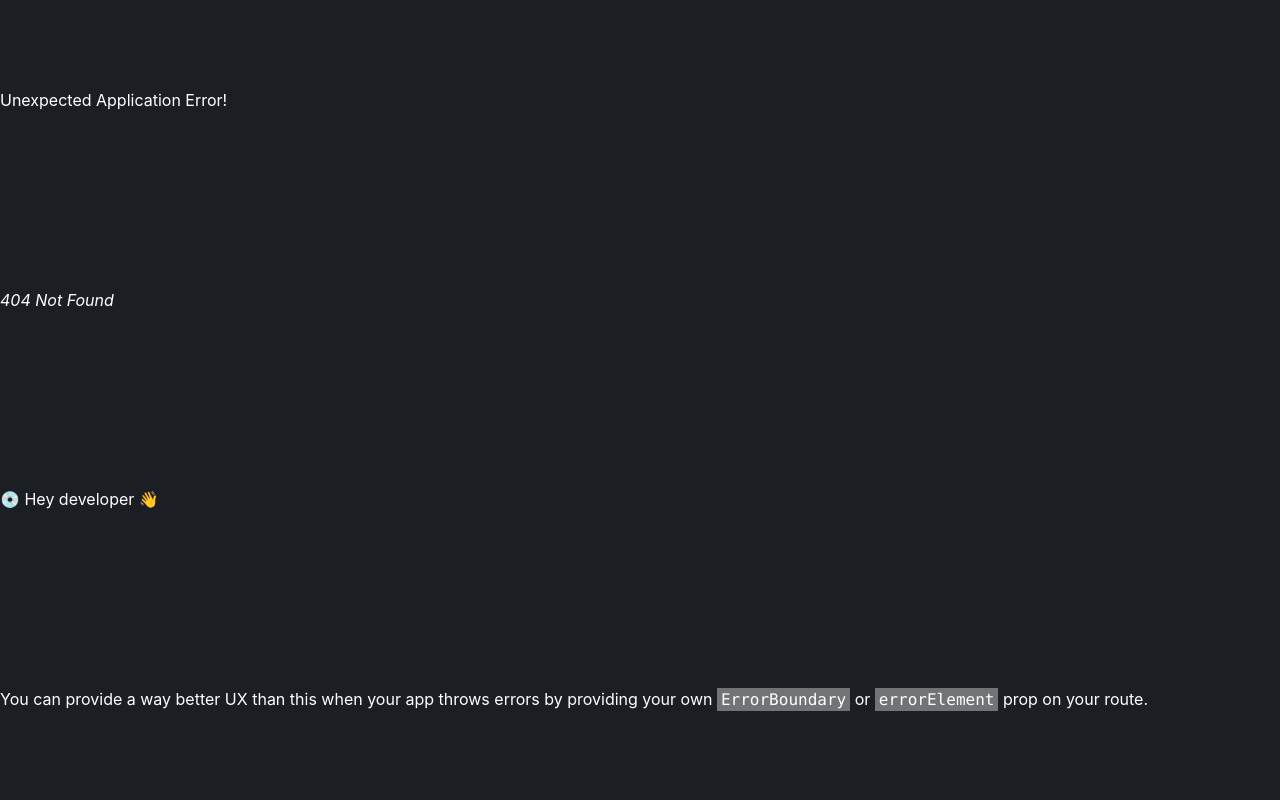
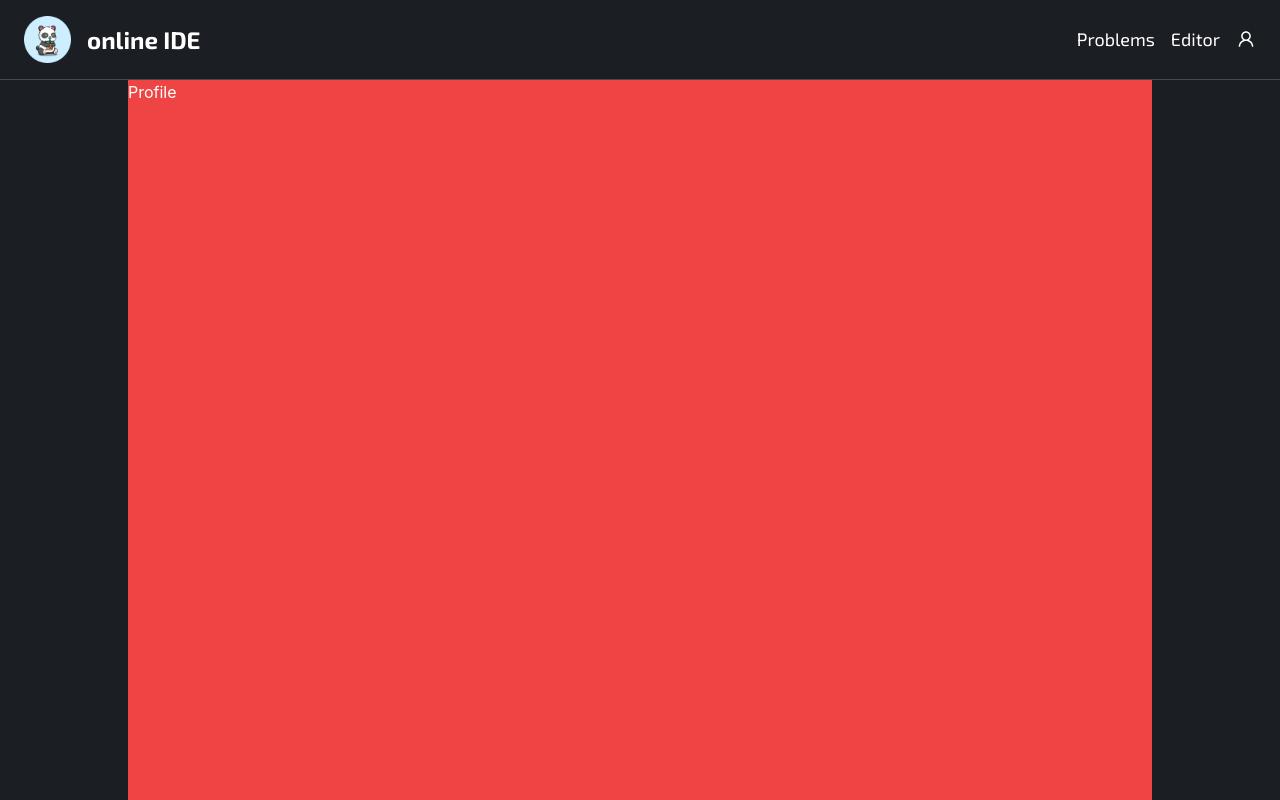
Before and after one commit to shivam-kumar-shah/online-ide, a React (Create React App) app: page /profile in a window 1280 px wide. Before the commit this address had no page. Built offline with nearby package versions, Linux system fonts and the light colour scheme.

Commit message:
feat: :sparkles: add profile page

```diff
--- a/src/App.tsx
+++ b/src/App.tsx
@@ -3,6 +3,7 @@ import Home from "./pages/Home";
 import Header from "./components/layout/header";
 import Landing from "./pages/Landing";
 import { RouterProvider, createBrowserRouter } from "react-router-dom";
+import { Profile } from "./pages/Profile";
 
 const router = createBrowserRouter([
   {
@@ -13,6 +14,10 @@ const router = createBrowserRouter([
   {
     path: "/editor",
     element: <Home />,
+  },
+  {
+    path: "/profile",
+    element: <Profile />,
   },
 ]);
 
--- a/src/components/layout/header/index.tsx
+++ b/src/components/layout/header/index.tsx
@@ -12,10 +12,16 @@ const Header = (props: Props) => {
         <div className="logo__title font-bold text-2xl">online IDE</div>
       </div>
       <ul className="flex flex-row gap-x-4 items-center text-lg">
-        <li className="underline__transition">Problems</li>
-        <li className="underline__transition">Editor</li>
+        <li className="underline__transition">
+          <a href="/problems">Problems</a>
+        </li>
+        <li className="underline__transition">
+          <a href="/editor">Editor</a>
+        </li>
         <li className="underline__transition text-xl">
-          <AiOutlineUser />
+          <a href="/profile" title="Profile">
+            <AiOutlineUser />
+          </a>
         </li>
       </ul>
     </div>
--- a/src/components/ui/Input.tsx
+++ b/src/components/ui/Input.tsx
@@ -24,7 +24,7 @@ const Input = ({ type = "text", title, onClick, placeholder, icon }: Props) => {
         title={title}
         onClick={onClick}
         placeholder={placeholder}
-        className="bg-transparent font-heading outline-none"
+        className="bg-transparent font-heading outline-none w-full h-full"
       />
     </div>
   );
--- /dev/null
+++ b/src/pages/Profile.tsx
@@ -0,0 +1,15 @@
+import React from "react";
+import Header from "../components/layout/header";
+
+type Props = {};
+
+export const Profile = ({}: Props) => {
+  return (
+    <div className="flex flex-col h-full w-full">
+      <Header />
+      <main className="h-full w-full max-w-5xl bg-red-500 mx-auto flex flex-row">
+        <div className="w-full">Profile</div>
+      </main>
+    </div>
+  );
+};
```
